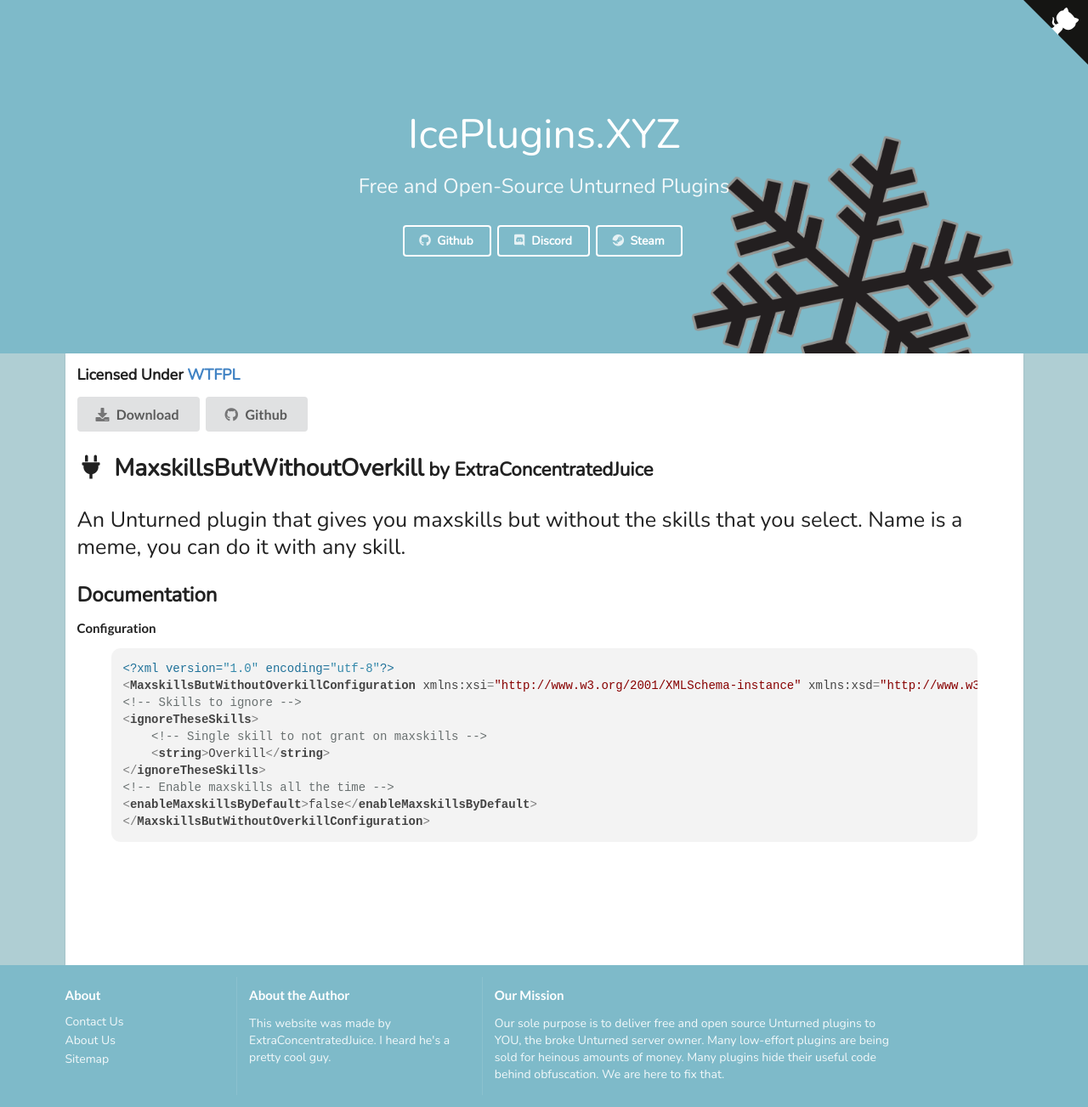
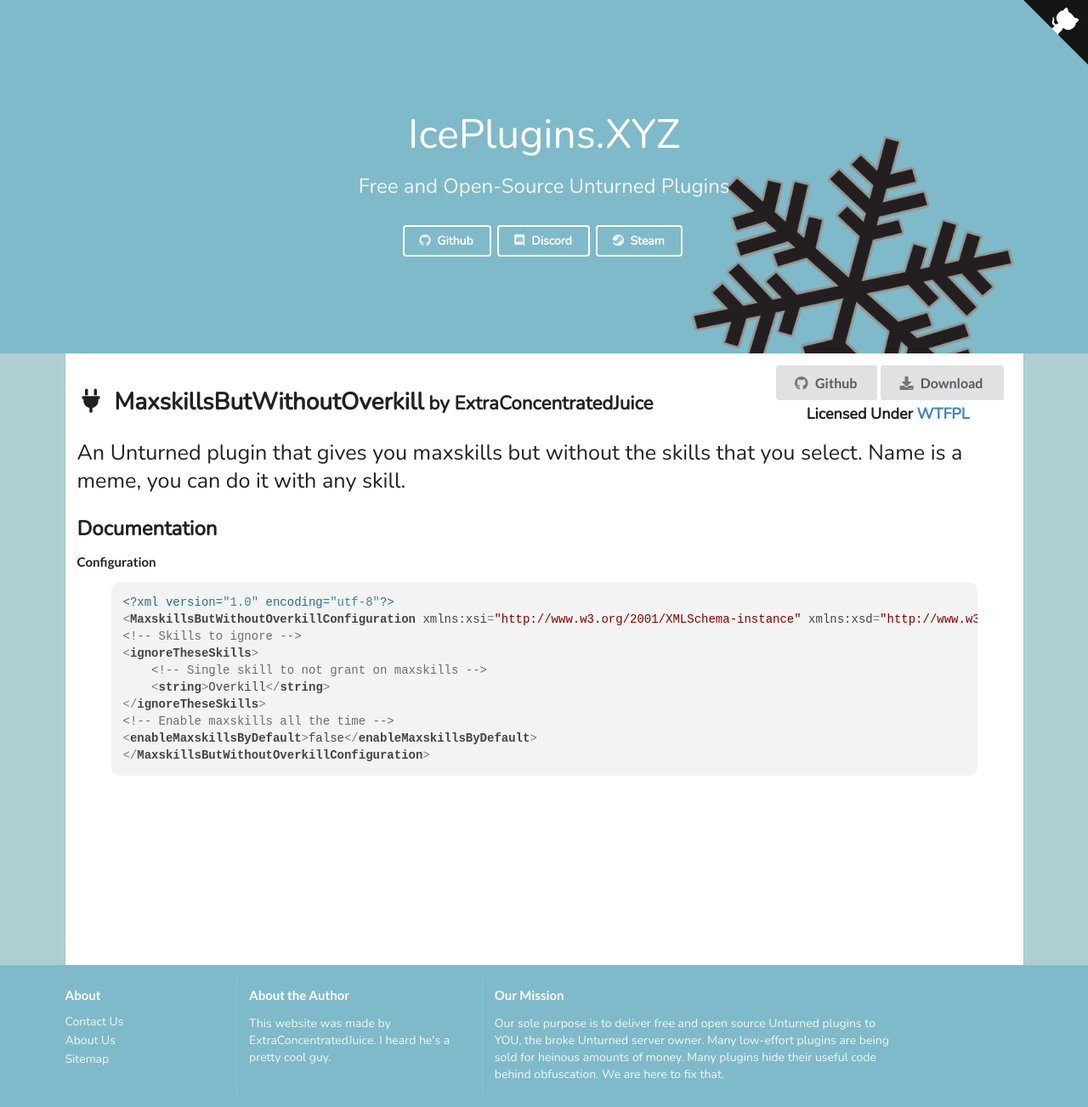
Before and after one commit to IcePlugins/IcePlugins.github.io, a Jekyll site: the page built from _posts/2018-3-20-MaxskillsButWithoutOverkill.markdown, in a window 1280 px wide, cut to the strip 104-1407 px from the top of the page. Shown: the whole strip at 85% size. Built offline with Jekyll 4.4.1, drawn with Linux system fonts in a browser that asks for light colours; nearby versions of some CDN libraries.

Commit message:
better fix for low resolution

```diff
--- a/_layouts/post.html
+++ b/_layouts/post.html
@@ -3,7 +3,7 @@
 ---
 {% include masthead.html %}
 <div class="ui container expand-to-bottom">
-    <div class="ui segment inner-segment icefont about">
+    <div class="ui clearing segment inner-segment icefont about">
         <div class="ui right very close rail plugin-rail">
             <div class="ui segment" style="border: none; border-radius: 0;">
                 <h3>
@@ -15,16 +15,18 @@
                 <a href="{{ page.github }}" class="ui large button panel-button"><i class="github icon"></i>Github</a>
             </div>
         </div>
-        <div class="plugin-rail-small">
-            <h3 class="icefont">
-                Licensed Under <a
-                    href="{% if page.license_url %}{{page.license_url}}{% else %}http://www.wtfpl.net/about/{% endif %}">{% if page.license %}{{page.license}}{% else %}WTFPL{% endif %}</a>
-            </h3>
-            <a href="{{ page.download }}" class="ui large button"><i class="download icon"></i>Download</a>
-            </a> <a href="{{ page.github }}" class="ui large button"><i class="github icon"></i>Github</a>
-        </div>
 
-        <h1 class="icefont plugin-title"><i class="plug icon"></i> {{ page.title }}<small> by
+        <h3 class="icefont ui right floated centered header">
+            <a href="{{ page.download }}" class="ui right floated large button"><i
+                    class="download icon"></i>Download</a>
+            <a href="{{ page.github }}" class="ui right floated large button"><i class="github icon"></i>Github</a>
+            <br />
+            <br />
+            Licensed Under <a
+                href="{% if page.license_url %}{{page.license_url}}{% else %}http://www.wtfpl.net/about/{% endif %}">{% if page.license %}{{page.license}}{% else %}WTFPL{% endif %}</a>
+        </h3>
+
+        <h1 class="icefont plugin-title ui "><i class="plug icon"></i> {{ page.title }}<small> by
                 {% if page.author %}{{ page.author }}{% else %}ExtraConcentratedJuice{% endif %}</small></h1>
         <h2 class="about-text icefont">{{ page.description }}</h2>
         <h2 class="icefont">Documentation</h2>
```
